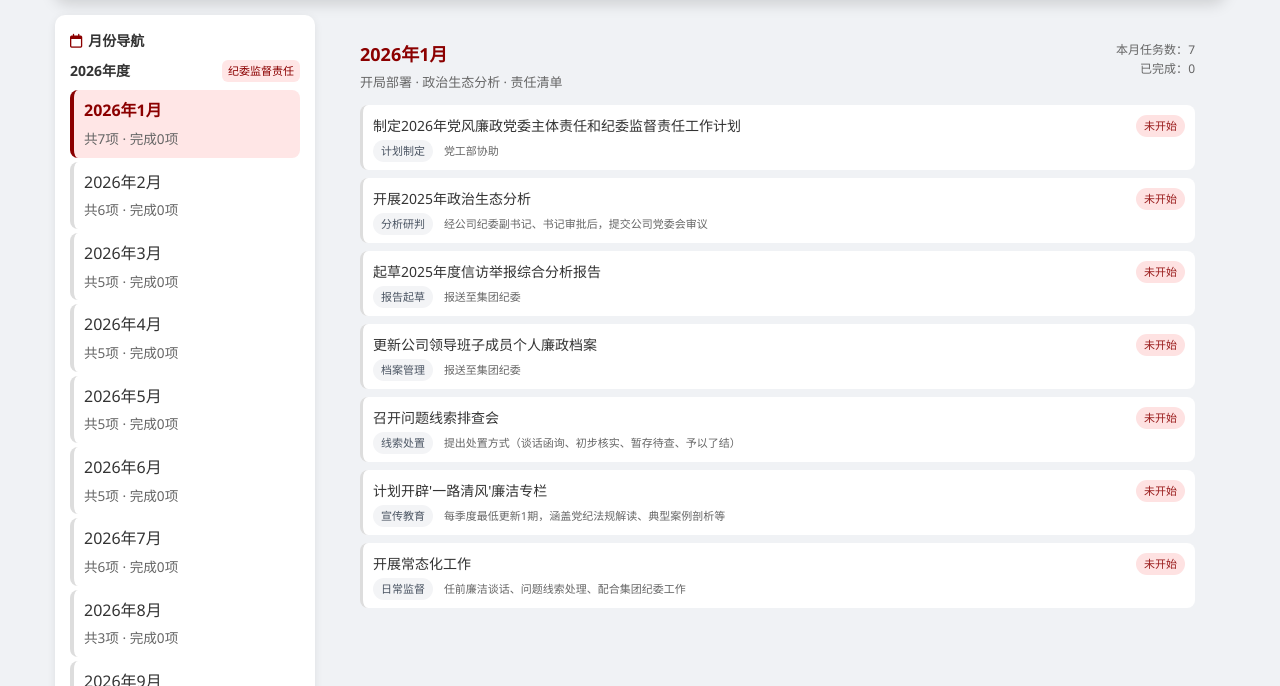
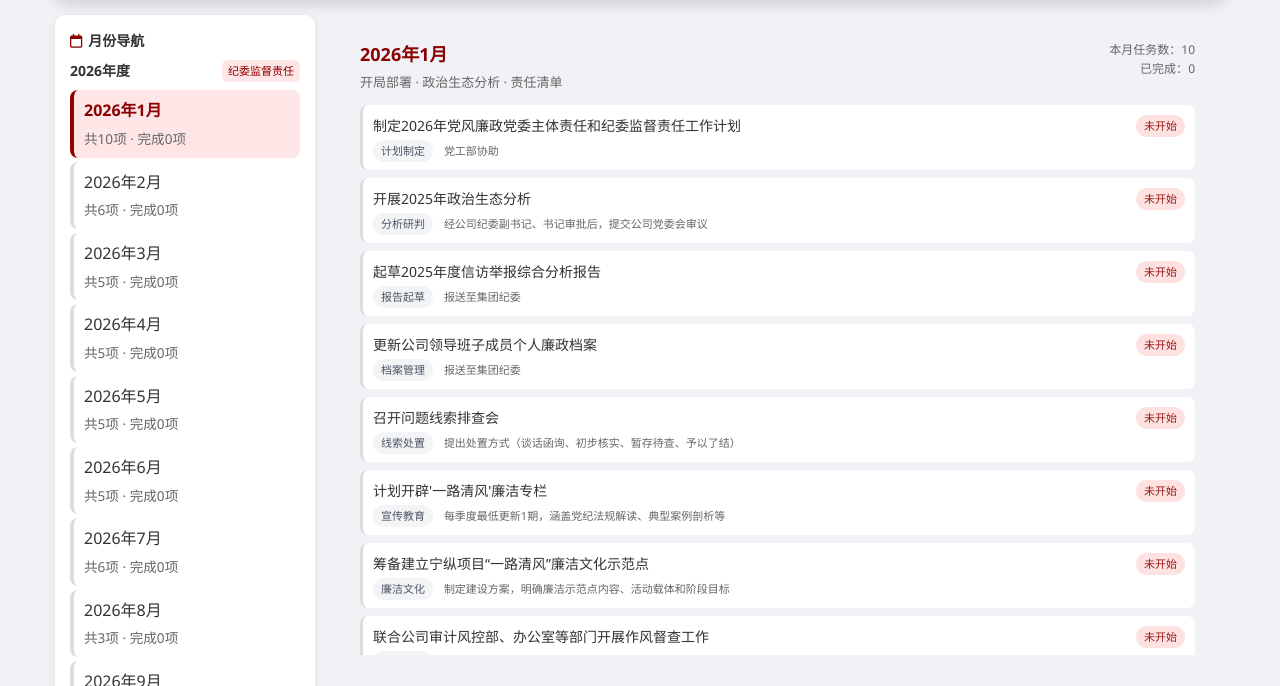
Before and after one commit to npwn26y9bv-creator/2026dsj, a plain HTML site: page index.html in a window 1280 px wide. Shown: the part 110-796 px from the top of the page. Drawn offline with Linux system fonts and the light colour scheme.

Commit message:
Update index.html

```diff
--- a/index.html
+++ b/index.html
@@ -574,7 +574,12 @@
         { id: 4, title: "更新公司领导班子成员个人廉政档案", tag: "档案管理", note: "报送至集团纪委" },
         { id: 5, title: "召开问题线索排查会", tag: "线索处置", note: "提出处置方式（谈话函询、初步核实、暂存待查、予以了结）" },
         { id: 6, title: "计划开辟'一路清风'廉洁专栏", tag: "宣传教育", note: "每季度最低更新1期，涵盖党纪法规解读、典型案例剖析等" },
-                    { id: 7, title: "开展常态化工作", tag: "日常监督", note: "任前廉洁谈话、问题线索处理、配合集团纪委工作" }
+
+        { id: 7, title: "筹备建立宁纵项目“一路清风”廉洁文化示范点", tag: "廉洁文化", note: "制定建设方案，明确廉洁示范点内容、活动载体和阶段目标" },
+        { id: 8, title: "联合公司审计风控部、办公室等部门开展作风督查工作", tag: "监督检查", note: "聚焦违规吃喝、公车私用、违规收送礼品礼金等易发多发问题" },
+        { id: 9, title: "完成受处分人员（鲍晓峰）的暖心回访工作", tag: "回访教育", note: "按回访要求了解思想、工作表现及处分执行落实情况" },
+
+        { id: 10, title: "开展常态化工作", tag: "日常监督", note: "任前廉洁谈话、问题线索处理、配合集团纪委工作" }
     ]
 },
             "2026-02": {
```
Lines whose indentation alone changed are shown as unchanged.
